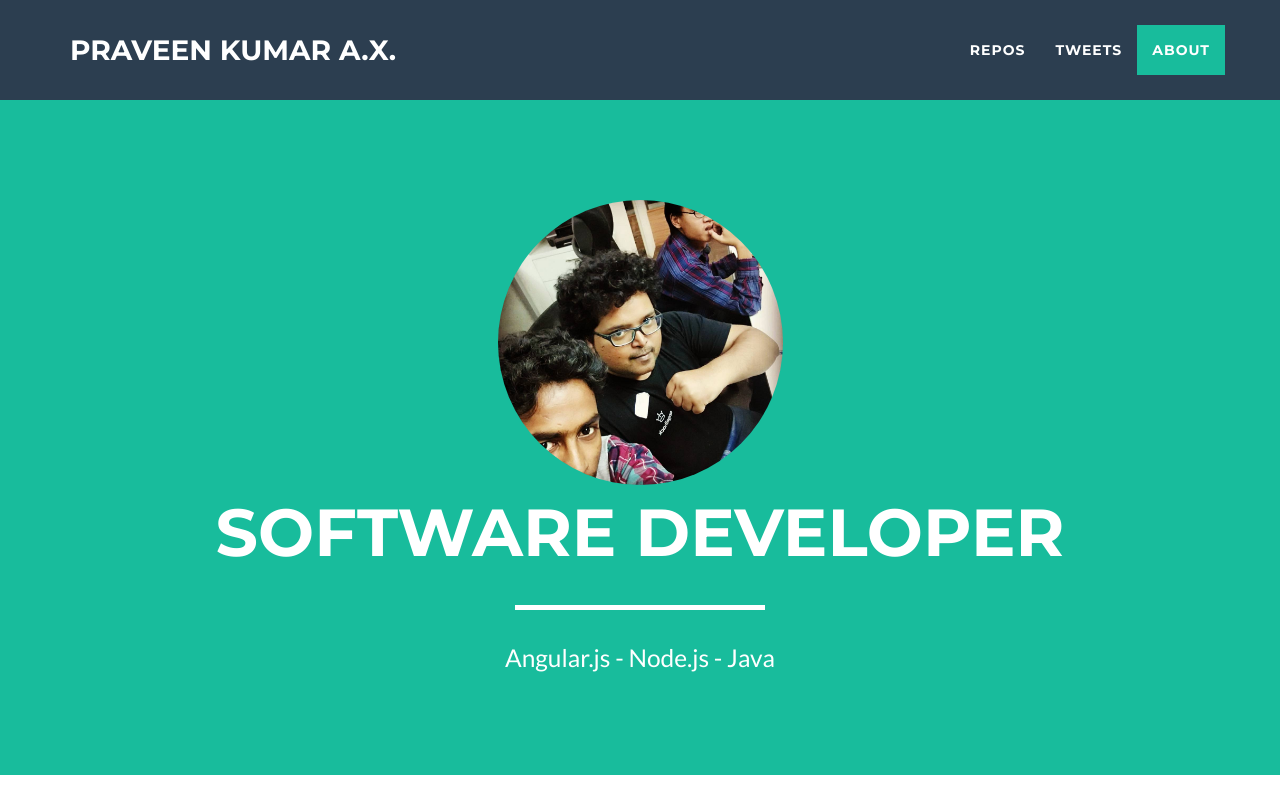
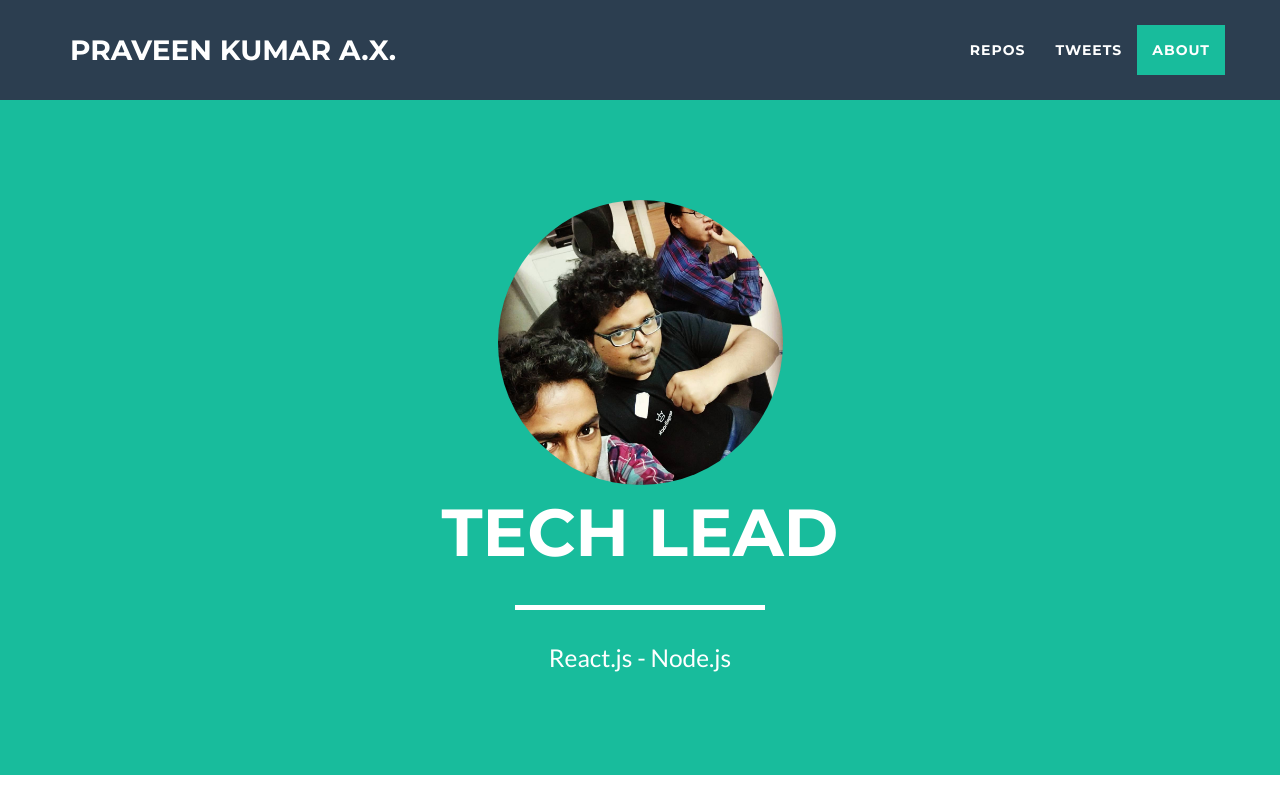
Before and after one commit to praveenax/praveenax.github.io, a website: page index.html in a window 1280 px wide. Shown: the top 800 px of the page. Drawn offline with nearby package versions, Linux system fonts and the light colour scheme; no server answers.

Commit message:
Update index.html

```diff
--- a/index.html
+++ b/index.html
@@ -116,9 +116,9 @@
                 <div class="col-lg-12">
                     <img style="border-radius: 500px;margin: auto;width: 25%;" class="img-responsive" src="img/profile2.jpg" alt="">
                     <div class="intro-text">
-                        <span class="name">Software Developer</span>
+                        <span class="name">Tech Lead</span>
                         <hr class="star-light">
-                        <span class="skills">Angular.js - Node.js - Java</span>
+                        <span class="skills">React.js - Node.js</span>
                     </div>
                 </div>
             </div>
```
